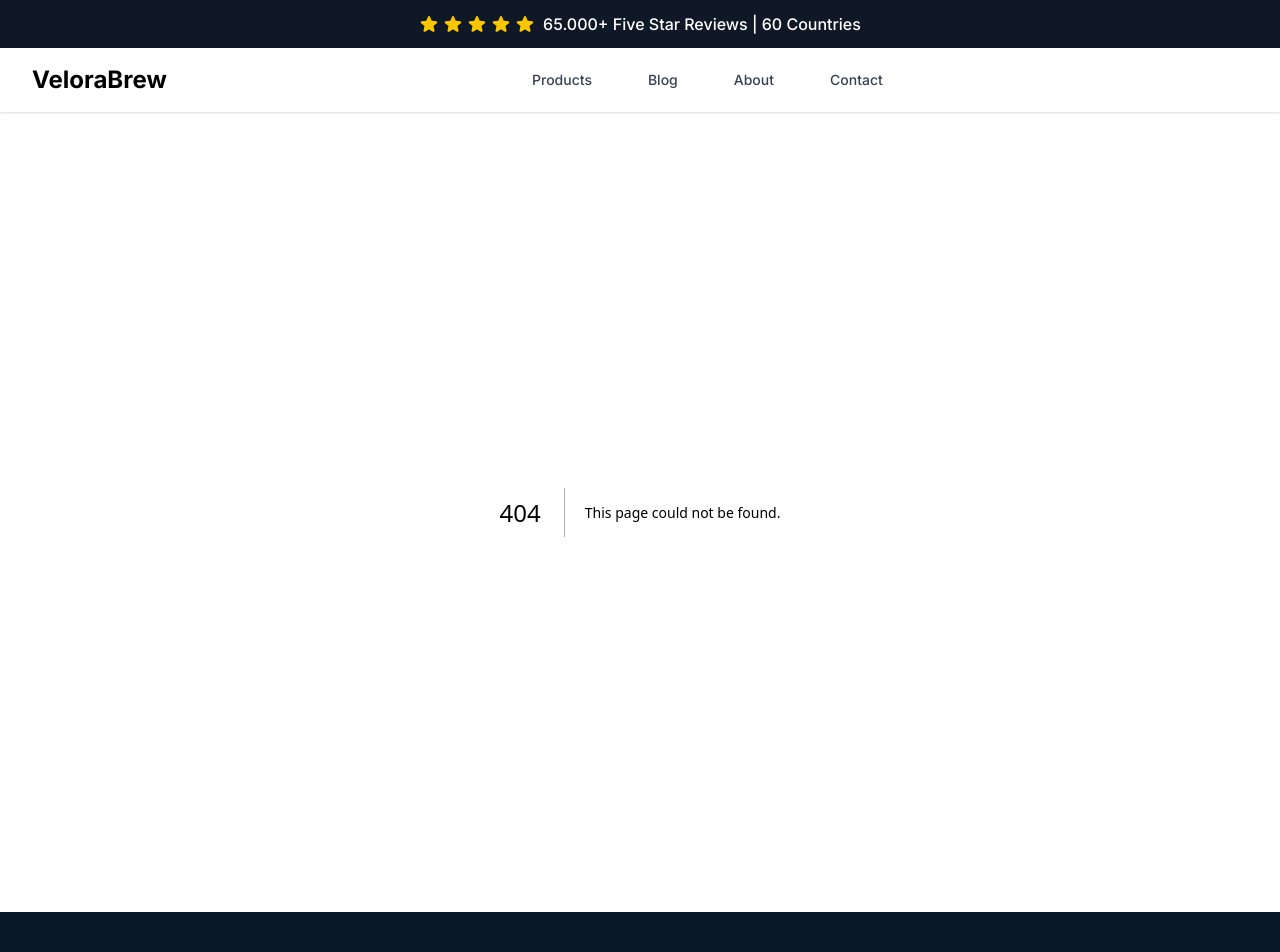
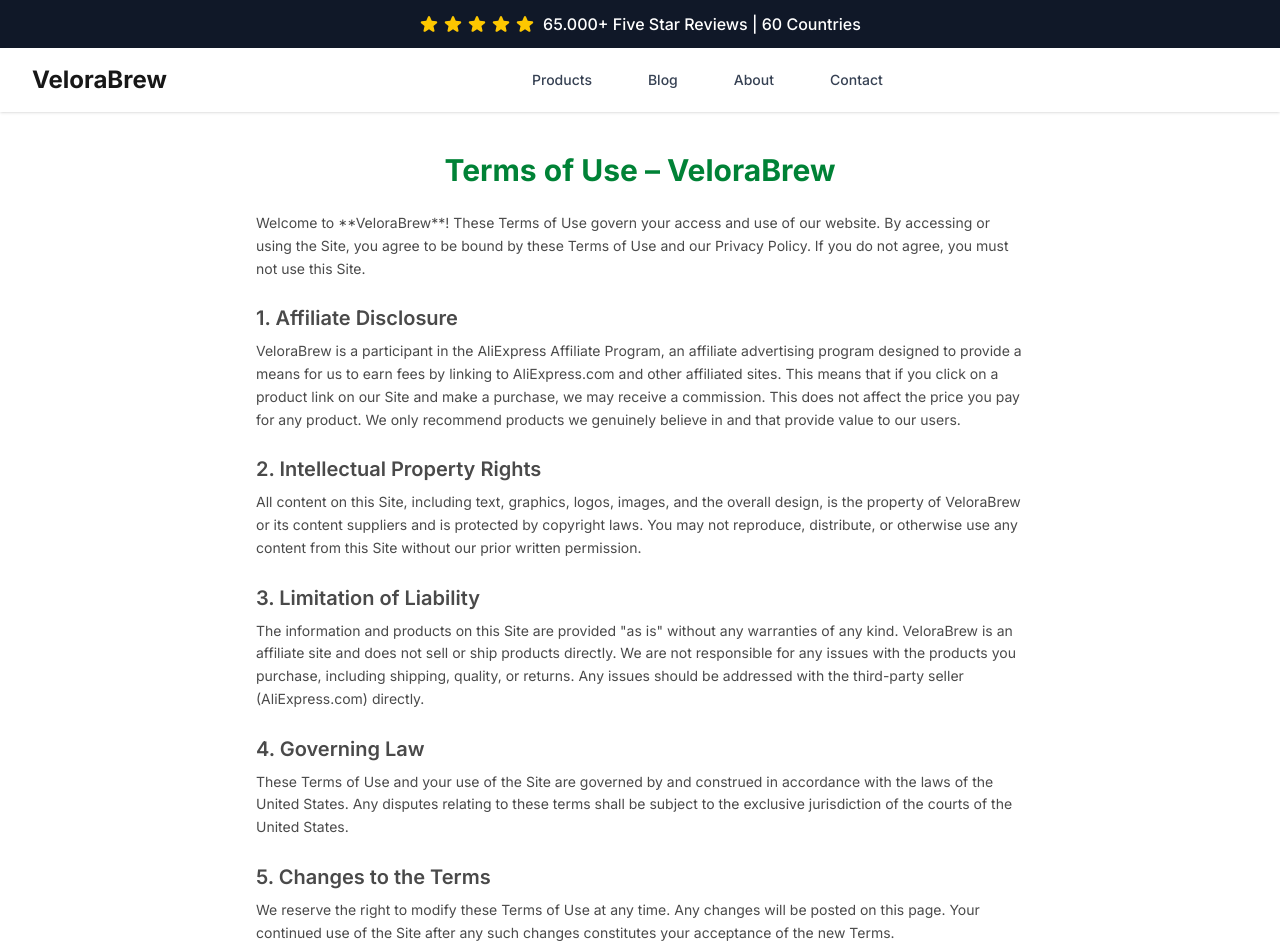
Before and after one commit to thangth89/coffee-affiliate-us, a Next.js app: page /terms-of-use in a window 1280 px wide. Before the commit this address had no page. Shown: the top 952 px of the page. Built offline with nearby package versions, Linux system fonts and the light colour scheme.

Commit message:
Add files via upload

```diff
--- /dev/null
+++ b/src/app/terms-of-use/page.tsx
@@ -0,0 +1,67 @@
+import { Metadata } from "next";
+
+export const metadata: Metadata = {
+  title: "Terms of Use – VeloraBrew",
+  description:
+    "Review the terms and conditions for using the VeloraBrew website. This includes our affiliate disclosure, intellectual property rights, and limitation of liability.",
+};
+
+export default function TermsOfUsePage() {
+  return (
+    <div className="bg-white rounded-lg my-2 mx-auto px-4 py-8 text-gray-800" style={{ fontSize: 14, lineHeight: 1.6, color: "#4a4a4a" }}>
+      <article className="max-w-3xl mx-auto">
+        <h1 className="text-2xl md:text-3xl font-bold text-center text-green-700 mb-6">
+          Terms of Use – VeloraBrew
+        </h1>
+
+        <section className="mb-6">
+          <p className="leading-relaxed">
+            Welcome to **VeloraBrew**! These Terms of Use govern your access and use of our website. By accessing or using the Site, you agree to be bound by these Terms of Use and our Privacy Policy. If you do not agree, you must not use this Site.
+          </p>
+        </section>
+
+        <section className="mb-6">
+          <h2 className="text-xl font-semibold mb-2">1. Affiliate Disclosure</h2>
+          <p className="leading-relaxed">
+            VeloraBrew is a participant in the AliExpress Affiliate Program, an affiliate advertising program designed to provide a means for us to earn fees by linking to AliExpress.com and other affiliated sites. This means that if you click on a product link on our Site and make a purchase, we may receive a commission. This does not affect the price you pay for any product. We only recommend products we genuinely believe in and that provide value to our users.
+          </p>
+        </section>
+
+        <section className="mb-6">
+          <h2 className="text-xl font-semibold mb-2">2. Intellectual Property Rights</h2>
+          <p className="leading-relaxed">
+            All content on this Site, including text, graphics, logos, images, and the overall design, is the property of VeloraBrew or its content suppliers and is protected by copyright laws. You may not reproduce, distribute, or otherwise use any content from this Site without our prior written permission.
+          </p>
+        </section>
+
+        <section className="mb-6">
+          <h2 className="text-xl font-semibold mb-2">3. Limitation of Liability</h2>
+          <p className="leading-relaxed">
+            The information and products on this Site are provided "as is" without any warranties of any kind. VeloraBrew is an affiliate site and does not sell or ship products directly. We are not responsible for any issues with the products you purchase, including shipping, quality, or returns. Any issues should be addressed with the third-party seller (AliExpress.com) directly.
+          </p>
+        </section>
+
+        <section className="mb-6">
+          <h2 className="text-xl font-semibold mb-2">4. Governing Law</h2>
+          <p className="leading-relaxed">
+            These Terms of Use and your use of the Site are governed by and construed in accordance with the laws of the United States. Any disputes relating to these terms shall be subject to the exclusive jurisdiction of the courts of the United States.
+          </p>
+        </section>
+
+        <section className="mb-6">
+          <h2 className="text-xl font-semibold mb-2">5. Changes to the Terms</h2>
+          <p className="leading-relaxed">
+            We reserve the right to modify these Terms of Use at any time. Any changes will be posted on this page. Your continued use of the Site after any such changes constitutes your acceptance of the new Terms.
+          </p>
+        </section>
+
+        <section className="mb-6">
+          <h2 className="text-xl font-semibold mb-2">6. Contact Information</h2>
+          <p className="leading-relaxed">
+            If you have any questions about these Terms, please contact us at **[Your Email Address]**.
+          </p>
+        </section>
+      </article>
+    </div>
+  );
+}
```
